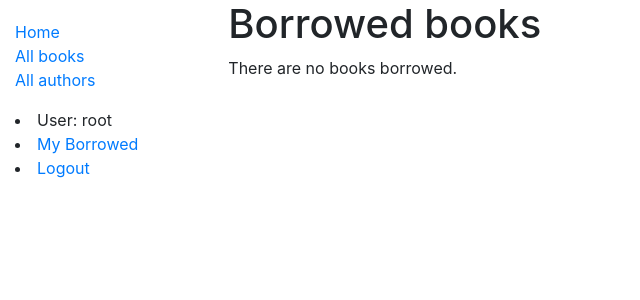
After one commit to Dev-94/locallibrary, a Django app: page /catalog/mybooks/ in a window 1280 px wide. The commit adds this page. Shown: the top 300 px of the page, without its empty margins (0-640 px from the left). Run offline with Django 3.2, Linux system fonts and the light colour scheme; a user stored in the database is signed in; data comes from the database, SQL or seed files in the repository; both versions use the stored data as it was after the commit.

Commit message:
creates book loan feature

```diff
--- a/catalog/admin.py
+++ b/catalog/admin.py
@@ -26,6 +26,7 @@ class BookAdmin(admin.ModelAdmin):
 
 @admin.register(BookInstance)
 class BookInstanceAdmin(admin.ModelAdmin):
+    list_display = ('book', 'status', 'borrower', 'due_back', 'id')
     list_filter = ('status', 'due_back')
 
     fieldsets = (
--- a/catalog/templates/base_generic.html
+++ b/catalog/templates/base_generic.html
@@ -24,6 +24,7 @@
                 </ul>
                 {% if user.is_authenticated %}
                 <li>User: {{ user.get_username }}</li>
+                <li><a href="{% url 'my-borrowed' %}">My Borrowed</a></li>
                 <li><a href="{% url 'logout'%}?next={{request.path}}">Logout</a></li>
                 {% else %}
                 <li><a href="{% url 'login'%}?next={{request.path}}">Login</a></li>
--- /dev/null
+++ b/catalog/templates/catalog/bookinstance_list_borrowed_user.html
@@ -0,0 +1,19 @@
+{% extends "base_generic.html" %}
+
+{% block content %}
+<h1>Borrowed books</h1>
+
+{% if bookinstance_list %}
+<ul>
+
+    {% for bookinst in bookinstance_list %}
+    <li class="{% if bookinst.is_overdue %}text-danger{% endif %}">
+        <a href="{% url 'book-detail' bookinst.book.pk %}">{{bookinst.book.title}}</a> ({{ bookinst.due_back }})
+    </li>
+    {% endfor %}
+</ul>
+
+{% else %}
+<p>There are no books borrowed.</p>
+{% endif %}
+{% endblock %}
--- a/catalog/urls.py
+++ b/catalog/urls.py
@@ -6,5 +6,6 @@ urlpatterns = [
     path('books/', views.BookListView.as_view(), name='books'),
     path('book/<int:pk>', views.BookDetailView.as_view(), name='book-detail'),
     # same as above
-    # re_path(r'^book/(?P<pk>\d+)$', views.BookDetailView.as_view(), name='book-detail')
+    # re_path(r'^book/(?P<pk>\d+)$', views.BookDetailView.as_view(), name='book-detail'),
+    path('mybooks/', views.LoanedBooksByUserListView.as_view(), name='my-borrowed'),
 ]
--- a/catalog/views.py
+++ b/catalog/views.py
@@ -1,6 +1,17 @@
 from django.shortcuts import render
 from catalog.models import Book, Author, BookInstance, Genre
 from django.views import generic
+from django.contrib.auth.mixins import LoginRequiredMixin
+
+
+class LoanedBooksByUserListView(LoginRequiredMixin, generic.ListView):
+    model = BookInstance
+    template_name = 'catalog/bookinstance_list_borrowed_user.html'
+    paginate_by = 1
+
+    def get_queryset(self):
+        # 'o' is for 'on loan'
+        return BookInstance.objects.filter(borrower=self.request.user).filter(status__exact='o').order_by('due_back')
 
 
 class BookDetailView(generic.DetailView):
```
Also changed, not shown: db.sqlite3.
